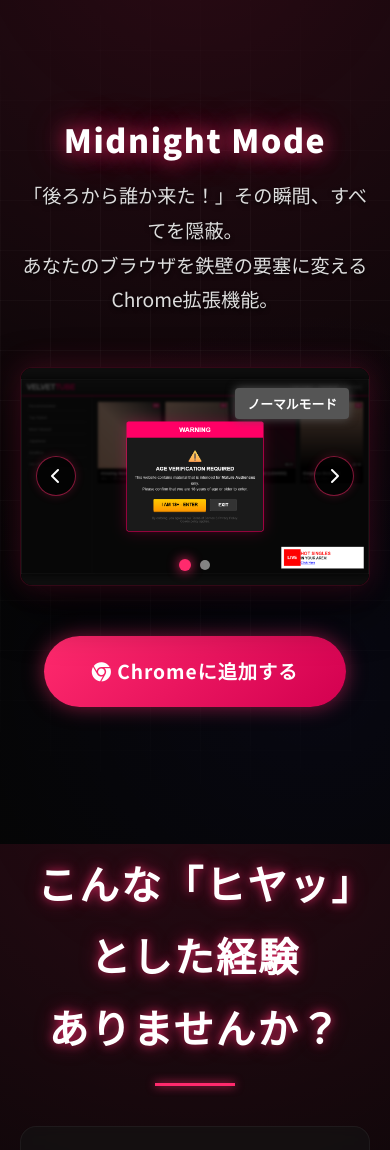
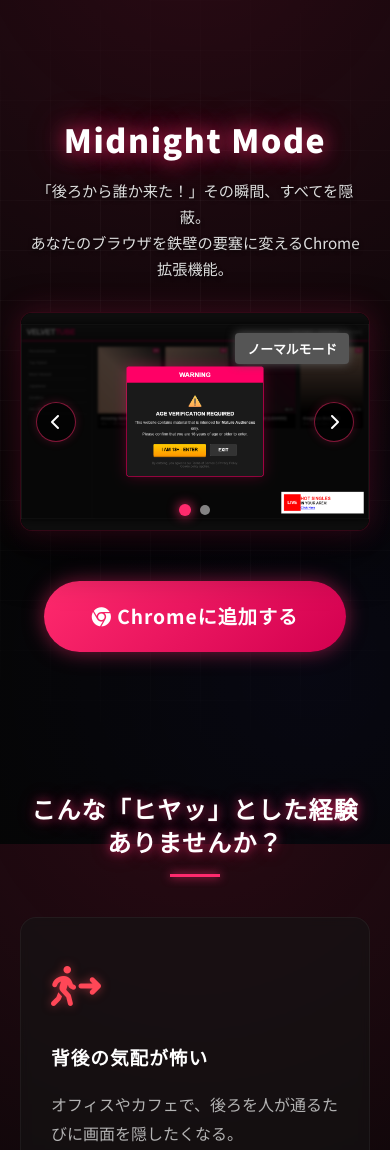
Before and after one commit to koutaya/koutaya.github.io, a plain HTML site: page MidnightMode.html in a window 390 px wide. Shown: the top 1150 px of the page. Drawn offline with Linux system fonts and the light colour scheme.

Commit message:
Update MidnightMode.html

```diff
--- a/MidnightMode.html
+++ b/MidnightMode.html
@@ -67,6 +67,7 @@
             letter-spacing: 0.05em;
         }
 
+        /* PC向け（基本）のセクションタイトル */
         .section-title {
             text-align: center;
             font-size: 2.5rem;
@@ -75,6 +76,7 @@
             text-shadow: var(--neon-glow);
             position: relative;
             padding: 0 10px;
+            line-height: 1.4;
         }
 
         .section-title::after {
@@ -138,31 +140,25 @@
             position: relative;
             max-width: 100%;
             height: auto;
-            /* 矢印ボタンが重なるための基準点 */
             z-index: 1;
         }
 
-        /* スライダーのレール (JSでtransform制御) */
         .slider-track {
             display: flex;
             width: 100%;
             height: auto;
             transition: transform 0.5s ease-in-out;
-            /* なめらかに動く */
         }
 
-        /* 個々の画像 */
         .slider-track img {
             width: 100%;
-            /* 親ボックスいっぱいに表示 */
             flex-shrink: 0;
-            /* 縮ませない */
             height: auto;
             object-fit: contain;
             display: block;
         }
 
-        /* --- 矢印ボタン --- */
+        /* 矢印ボタン */
         .slider-arrow {
             position: absolute;
             top: 50%;
@@ -196,7 +192,7 @@
             right: 15px;
         }
 
-        /* --- インジケーター（ドット） --- */
+        /* インジケーター */
         .slider-indicators {
             position: absolute;
             bottom: 15px;
@@ -222,7 +218,7 @@
             transform: scale(1.2);
         }
 
-        /* ラベル（After/Before） */
+        /* ラベル */
         .slider-label {
             position: absolute;
             top: 20px;
@@ -237,7 +233,6 @@
             z-index: 10;
             transition: opacity 0.3s;
         }
-
 
         .btn-cta {
             display: inline-block;
@@ -420,15 +415,39 @@
             text-decoration: none;
         }
 
-        /* スマホ対応 */
+        /* --- スマホ対応（メディアクエリ） --- */
         @media (max-width: 768px) {
             :root {
                 --spacing-lg: 60px;
                 --spacing-md: 40px;
             }
 
+            /* タイトルの文字サイズ調整 */
             .hero h1 {
                 font-size: 2rem;
+            }
+
+            /* 修正: キャッチコピーの説明文を小さく見やすく */
+            .hero p {
+                font-size: 0.95rem;
+                /* サイズダウン */
+                line-height: 1.7;
+                /* 行間を広げて見やすく */
+                padding: 0 10px;
+                /* 左右に余白 */
+                margin-bottom: 30px;
+            }
+
+            /* 見出しを小さく */
+            .section-title {
+                font-size: 1.5rem;
+                /* 24px程度に縮小 */
+                margin-bottom: 30px;
+            }
+
+            .section-title::after {
+                width: 50px;
+                margin-top: 15px;
             }
 
             .hero-image-box {
@@ -444,7 +463,6 @@
                 grid-template-columns: 1fr;
             }
 
-            /* スマホでの矢印サイズ調整 */
             .slider-arrow {
                 width: 40px;
                 height: 40px;
@@ -464,9 +482,10 @@
 
             <div class="hero-image-box">
                 <div class="slider-track" id="sliderTrack">
-                    <img src="https://raw.githubusercontent.com/koutaya/koutaya.github.io/refs/heads/main/before.png" alt="Protected Mode" data-label="ノーマルモード" data-color="#555555">
-                    <img src="https://raw.githubusercontent.com/koutaya/koutaya.github.io/refs/heads/main/after.png" alt="Unprotected Mode" data-label="ロックモード" data-color="#ff2a6d">
-
+                    <img src="https://raw.githubusercontent.com/koutaya/koutaya.github.io/refs/heads/main/before.png"
+                        alt="ノーマルモード" data-label="ノーマルモード" data-color="#555555" 　>
+                    <img src="https://raw.githubusercontent.com/koutaya/koutaya.github.io/refs/heads/main/after.png"
+                        alt="ロックモード" data-label="ロックモード" data-color="#ff2a6d">
                 </div>
 
                 <button class="slider-arrow prev" id="prevBtn"><i class="fa-solid fa-chevron-left"></i></button>
@@ -604,14 +623,11 @@
 
             // スライドを更新する関数
             function updateSlider() {
-                // スライド移動
                 track.style.transform = 'translateX(-' + (currentIndex * 100) + '%)';
 
-                // ドットの更新
                 dots.forEach(d => d.classList.remove('active'));
                 dots[currentIndex].classList.add('active');
 
-                // ラベルと色の更新
                 const currentSlide = slides[currentIndex];
                 const labelText = currentSlide.getAttribute('data-label');
                 const labelColor = currentSlide.getAttribute('data-color');
@@ -628,19 +644,16 @@
                 updateSlider();
             }
 
-            // 次へ
             nextBtn.addEventListener('click', () => {
                 currentIndex = (currentIndex + 1) % slides.length;
                 updateSlider();
             });
 
-            // 前へ
             prevBtn.addEventListener('click', () => {
                 currentIndex = (currentIndex - 1 + slides.length) % slides.length;
                 updateSlider();
             });
 
-            // 初期化
             updateSlider();
         });
     </script>
```
